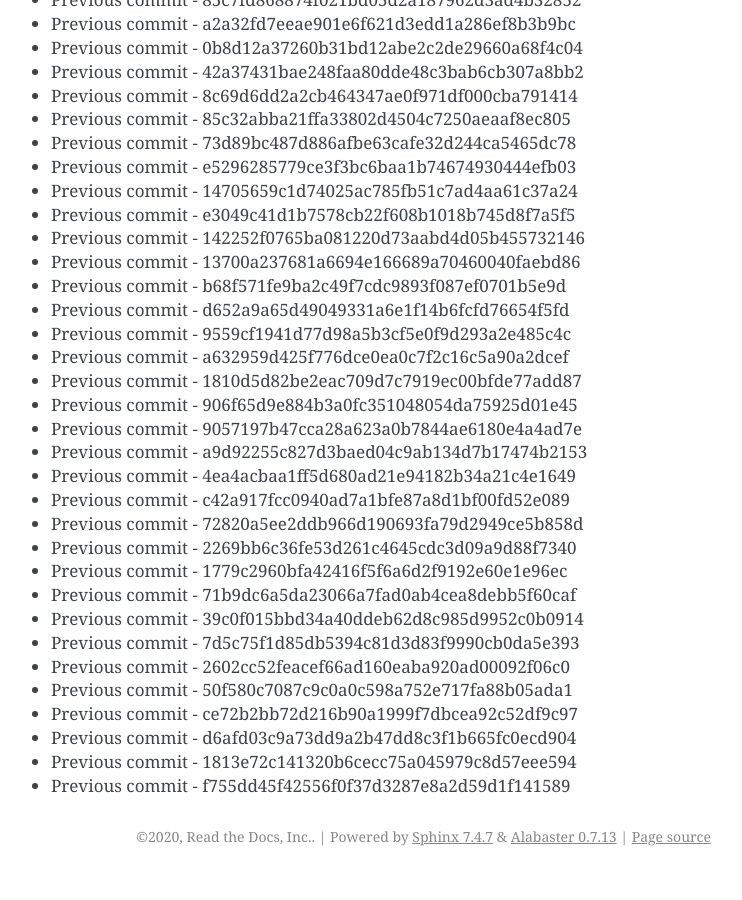
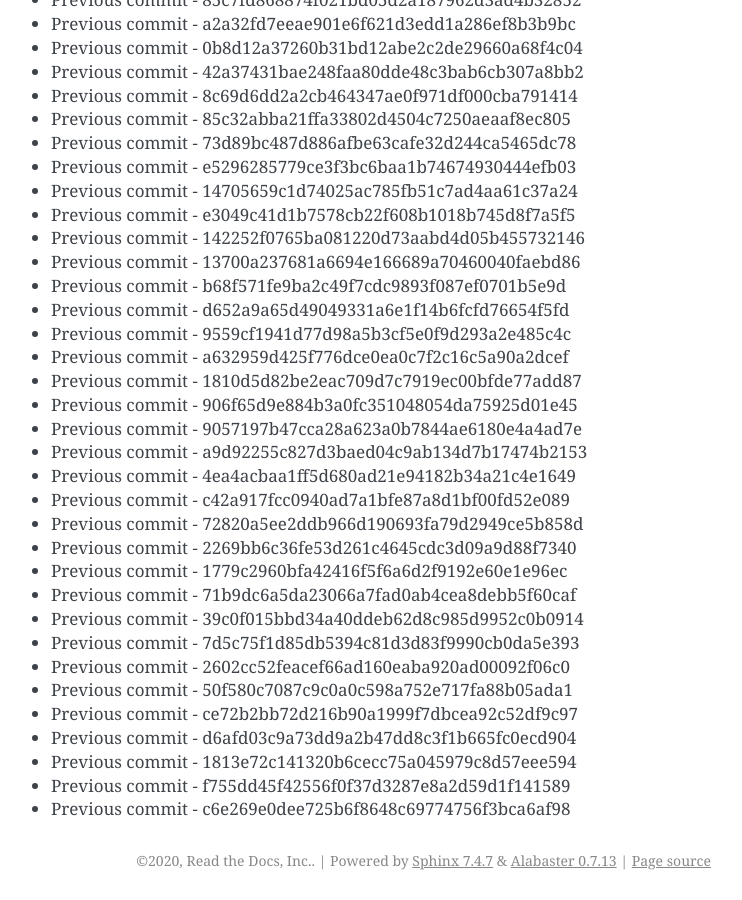
Before and after one commit to readthedocs/rtd-git-stresstest, a Sphinx documentation site: the page built from docs/updates.rst, in a window 1280 px wide and 900 px high, scrolled down 35589 px. Shown: the whole window, without its empty margins (399-1141 px from the left). Built offline with Sphinx 7.4.7, drawn with Linux system fonts in a browser that asks for light colours; before the commit the page ends 36465 px from its top, so only the background shows below that.

Commit message:
Generating commit from previous: c6e269e0dee725b6f8648c69774756f3bca6af98

```diff
--- a/docs/updates.rst
+++ b/docs/updates.rst
@@ -1527,3 +1527,4 @@ It can be tested for any performance characteristics.
 * Previous commit - d6afd03c9a73dd9a2b47dd8c3f1b665fc0ecd904
 * Previous commit - 1813e72c141320b6cecc75a045979c8d57eee594
 * Previous commit - f755dd45f42556f0f37d3287e8a2d59d1f141589
+* Previous commit - c6e269e0dee725b6f8648c69774756f3bca6af98
```
